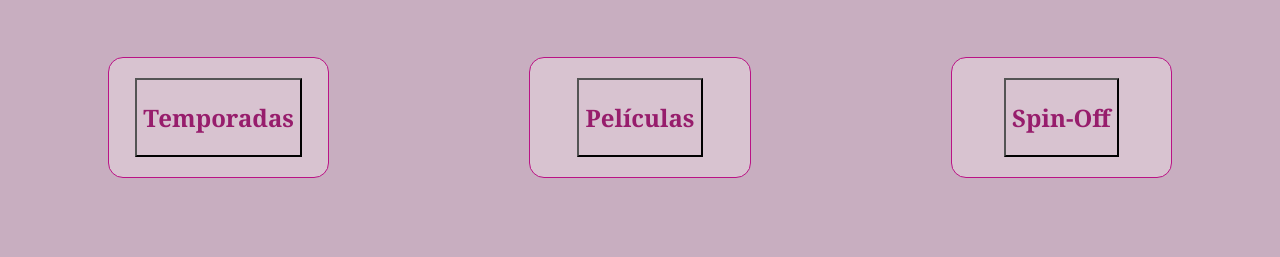
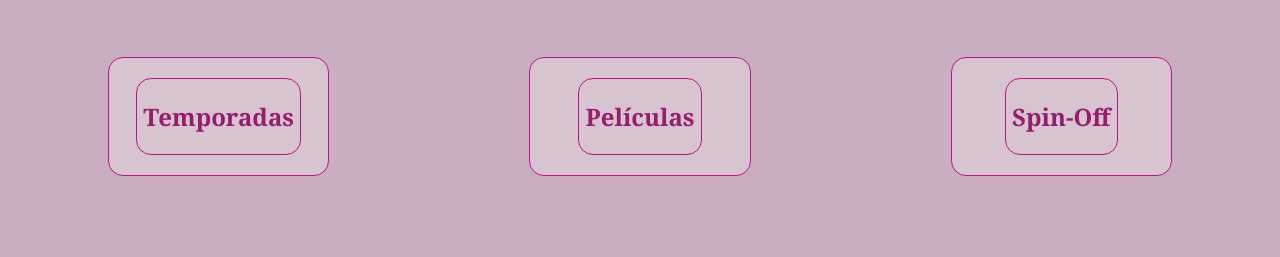
Before and after one commit to merlinadelrio99/TP2---DGWEB, a plain HTML site: page seasons.html in a window 1280 px wide. Shown: the part 158-415 px from the top of the page. Drawn offline with Linux system fonts and the light colour scheme.

Commit message:
correcciones

```diff
--- a/CSS/404.css
+++ b/CSS/404.css
@@ -3,7 +3,7 @@ h1{
 }
 
 button{
-    font-size:x-large;
+    font-size:large;
     font-family: Cambria, Cochin, Georgia, Times, 'Times New Roman', serif;
     background-color: rgb(216, 195, 208);
     color: rgb(107, 61, 89);
--- a/CSS/congrats.css
+++ b/CSS/congrats.css
@@ -1,3 +1,12 @@
 h1{
     color:  rgb(107, 61, 89);
 }
+
+button{
+    font-size:large;
+    font-family: Cambria, Cochin, Georgia, Times, 'Times New Roman', serif;
+    color: rgb(107, 61, 89);
+    background-color: rgb(216, 195, 208);
+    border: 1.5px solid #ba1385;
+    border-radius: 15px;
+}
--- a/CSS/seasons.css
+++ b/CSS/seasons.css
@@ -21,8 +21,8 @@ button{
     font-size:medium;
     font-family: Cambria, Cochin, Georgia, Times, 'Times New Roman', serif;
     background-color: rgb(216, 195, 208);
-    /*border: 1.5px solid #ba1385;*/
-    /*border-radius: 15px;*/
+    border: 1.5px solid #ba1385;
+    border-radius: 15px;
 }
 
 
```
